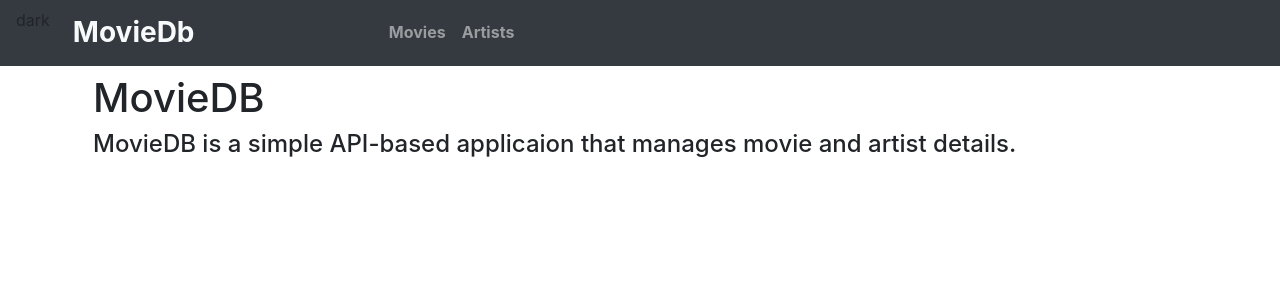
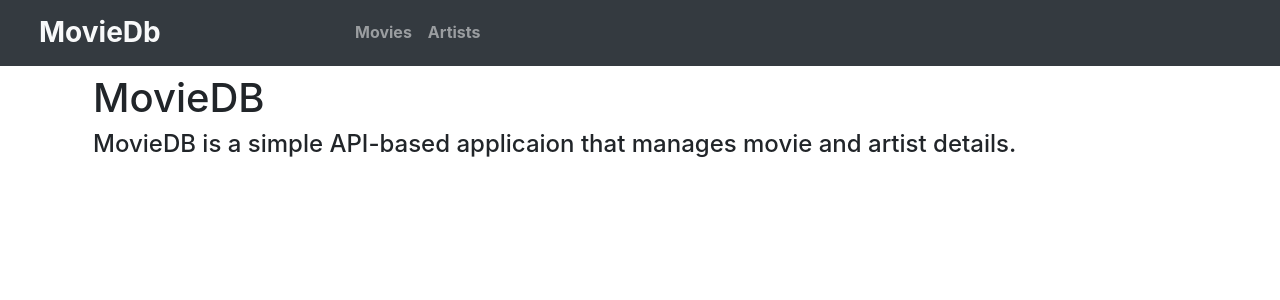
Before and after one commit to aswinshenoy/django-moviedb, a Django app: page / in a window 1280 px wide. Shown: the top 300 px of the page. Run offline with Django 3.2, Linux system fonts and the light colour scheme; some libraries are stand-ins or nearby versions.

Commit message:
fixed typo

```diff
--- a/moviedb/movie_data/templates/base.html
+++ b/moviedb/movie_data/templates/base.html
@@ -9,7 +9,7 @@
 </head>
 <body>
   <nav class="navbar navbar-expand-sm bg-dark navbar-dark">
-    <div class="row m-0 w-100">dark
+    <div class="row m-0 w-100">
       <div class="col-sm-3">
         <a href="/" style="text-decoration: none;"><div class="text-light h3 m-2 font-weight-bold">MovieDb</div></a>
       </div>
```
